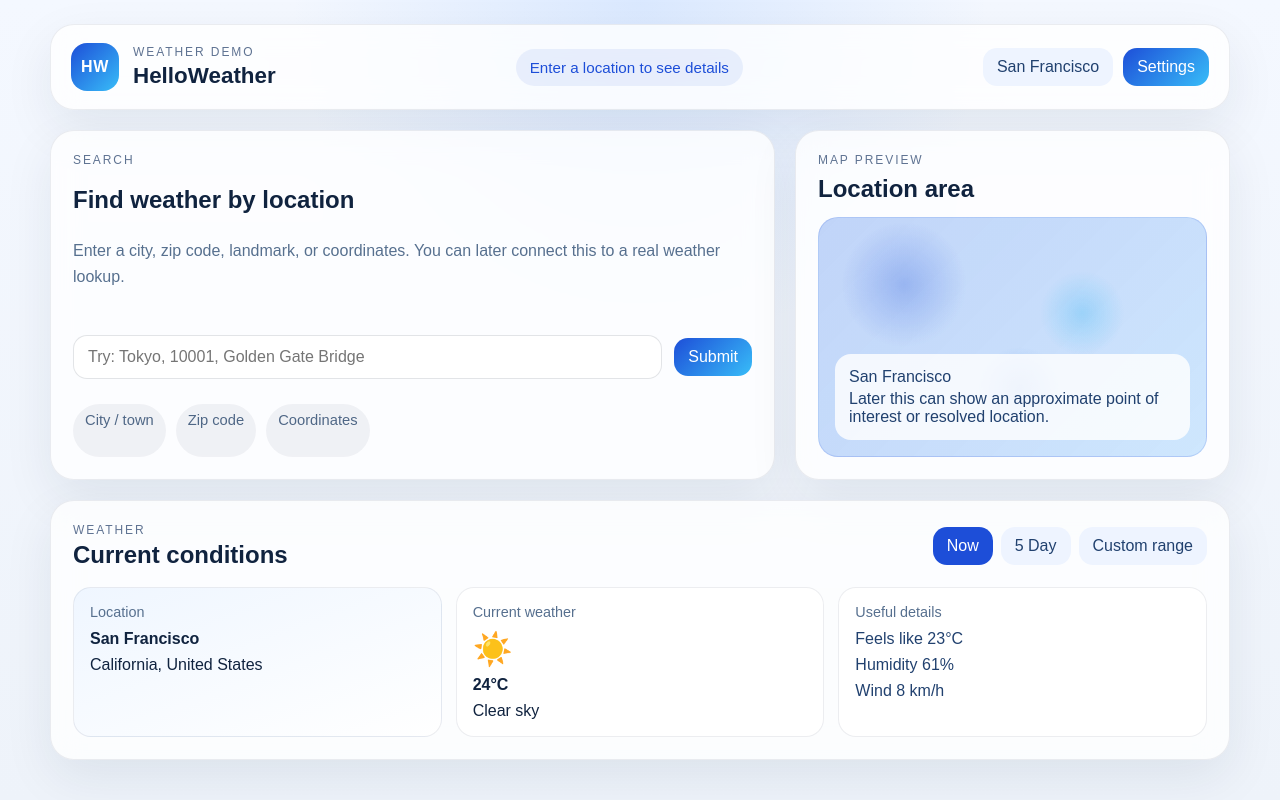
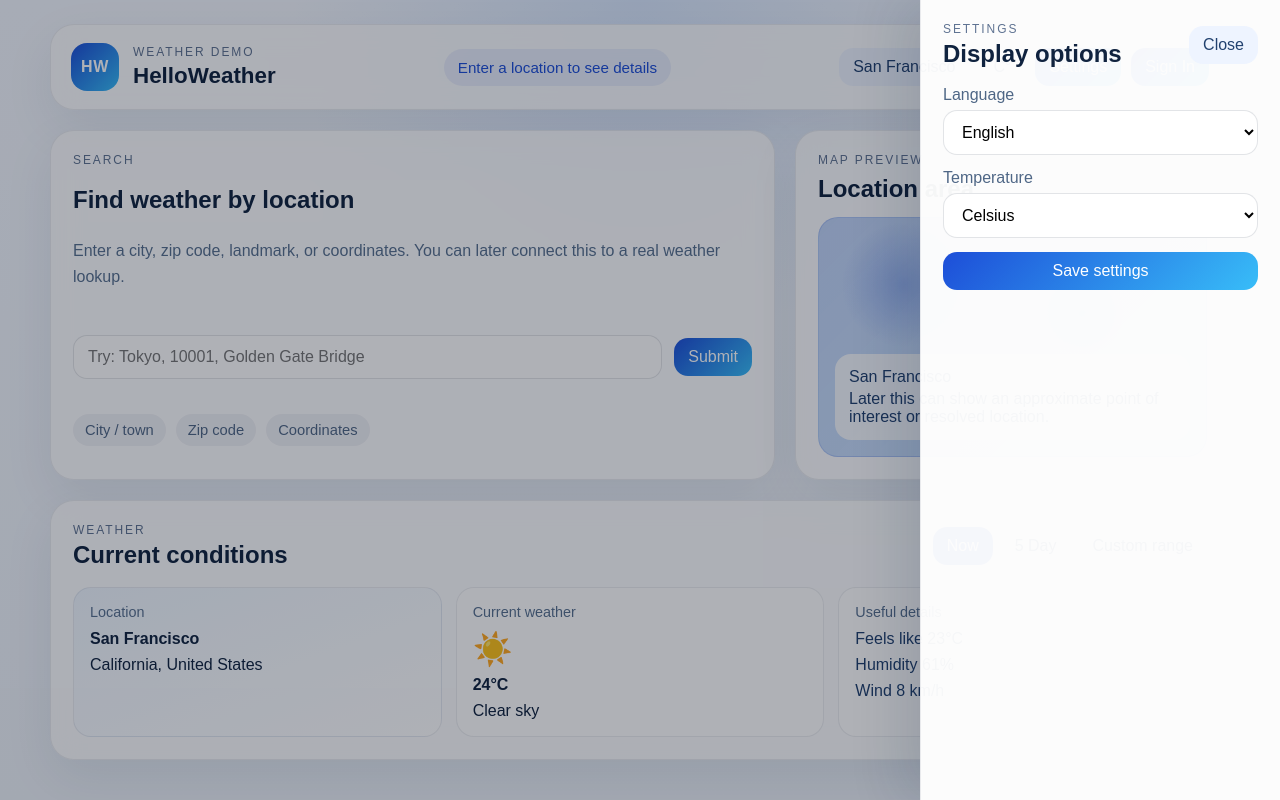
Before and after one commit to undetectedatom/weather-app, a Vue app in the folder frontend/: page / in a window 1280 px wide. Both pictures are taken after a click on the button "Settings". Built offline with nearby package versions, Linux system fonts and the light colour scheme.

Commit message:
feat: add settings and auth panel on home page

```diff
--- a/frontend/src/App.vue
+++ b/frontend/src/App.vue
@@ -1,74 +1,61 @@
 <script setup>
-import { reactive, ref } from 'vue'
+import { computed, reactive, ref } from 'vue'
 import WeatherHeader from './components/WeatherHeader.vue'
 import SearchPanel from './components/SearchPanel.vue'
 import MapPanel from './components/MapPanel.vue'
 import WeatherSection from './components/WeatherSection.vue'
+import SettingsPanel from './components/SettingsPanel.vue'
+import AuthPanel from './components/AuthPanel.vue'
 
 const activeView = ref('now')
 const selectedLocation = ref('San Francisco')
 const statusText = ref('Enter a location to see details')
 const searchQuery = ref('')
 const searchError = ref('')
+const showSettings = ref(false)
+const showAuthPanel = ref(false)
+const authMode = ref('signin')
+const temperatureUnit = ref('C')
+const language = ref('English')
 
 const currentWeather = reactive({
   location: 'San Francisco',
   region: 'California, United States',
-  temperature: '24°C',
+  temperatureC: 24,
   condition: 'Clear sky',
-  feelsLike: 'Feels like 23°C',
+  feelsLikeC: 23,
   humidity: 'Humidity 61%',
   wind: 'Wind 8 km/h',
   icon: '☀️',
 })
 
 const forecastDays = [
-  {
-    day: 'Mon',
-    date: 'Jun 2',
-    temp: '24°C',
-    condition: 'Sunny',
-    dayInfo: 'Warm and clear through most of the day.',
-    nightInfo: 'Cool and calm overnight with clear skies.',
-  },
-  {
-    day: 'Tue',
-    date: 'Jun 3',
-    temp: '22°C',
-    condition: 'Cloudy',
-    dayInfo: 'Overcast daytime with mild temperatures.',
-    nightInfo: 'Cloud cover remains through the night.',
-  },
-  {
-    day: 'Wed',
-    date: 'Jun 4',
-    temp: '19°C',
-    condition: 'Light Rain',
-    dayInfo: 'Light showers in the afternoon.',
-    nightInfo: 'Rain tapers off by late evening.',
-  },
-  {
-    day: 'Thu',
-    date: 'Jun 5',
-    temp: '21°C',
-    condition: 'Partly Cloudy',
-    dayInfo: 'Mixed sun and clouds during the day.',
-    nightInfo: 'Mild night with some cloud cover.',
-  },
-  {
-    day: 'Fri',
-    date: 'Jun 6',
-    temp: '25°C',
-    condition: 'Clear',
-    dayInfo: 'Bright and dry with good visibility.',
-    nightInfo: 'Clear skies and light winds overnight.',
-  },
+  { day: 'Mon', date: 'Jun 2', tempC: 24, condition: 'Sunny', dayInfo: 'Warm and clear through most of the day.', nightInfo: 'Cool and calm overnight with clear skies.' },
+  { day: 'Tue', date: 'Jun 3', tempC: 22, condition: 'Cloudy', dayInfo: 'Overcast daytime with mild temperatures.', nightInfo: 'Cloud cover remains through the night.' },
+  { day: 'Wed', date: 'Jun 4', tempC: 19, condition: 'Light Rain', dayInfo: 'Light showers in the afternoon.', nightInfo: 'Rain tapers off by late evening.' },
+  { day: 'Thu', date: 'Jun 5', tempC: 21, condition: 'Partly Cloudy', dayInfo: 'Mixed sun and clouds during the day.', nightInfo: 'Mild night with some cloud cover.' },
+  { day: 'Fri', date: 'Jun 6', tempC: 25, condition: 'Clear', dayInfo: 'Bright and dry with good visibility.', nightInfo: 'Clear skies and light winds overnight.' },
 ]
 
 const customRange = reactive({
   startDate: '',
   endDate: '',
 })
+
+const formattedCurrentTemp = computed(() => formatTemperature(currentWeather.temperatureC, temperatureUnit.value))
+const formattedFeelsLike = computed(() => `Feels like ${formatTemperature(currentWeather.feelsLikeC, temperatureUnit.value)}`)
+const formattedForecastDays = computed(() => forecastDays.map((item) => ({
+  ...item,
+  temp: formatTemperature(item.tempC, temperatureUnit.value),
+})))
+
+function formatTemperature(value, unit) {
+  if (unit === 'F') {
+    return `${Math.round((value * 9) / 5 + 32)}°F`
+  }
+
+  return `${value}°C`
+}
 
 function handleSearch(query) {
   searchQuery.value = query.trim()
@@ -94,6 +81,39 @@ function handleRangeSubmit(payload) {
   customRange.endDate = payload.endDate
   statusText.value = `Custom range selected for ${selectedLocation.value}`
 }
+
+function openSettings() {
+  showSettings.value = true
+}
+
+function closeSettings() {
+  showSettings.value = false
+}
+
+function saveSettings(payload) {
+  temperatureUnit.value = payload.temperatureUnit
+  language.value = payload.language
+  showSettings.value = false
+  statusText.value = `Settings updated: ${language.value}, ${temperatureUnit.value}`
+}
+
+function openAuth(mode) {
+  authMode.value = mode
+  showAuthPanel.value = true
+}
+
+function closeAuth() {
+  showAuthPanel.value = false
+}
+
+function switchAuthMode(mode) {
+  authMode.value = mode
+}
+
+function submitAuth(payload) {
+  statusText.value = `${payload.mode === 'signin' ? 'Signed in' : 'Registered'} in ${language.value}`
+  showAuthPanel.value = false
+}
 </script>
 
 <template>
@@ -101,6 +121,9 @@ function handleRangeSubmit(payload) {
     <WeatherHeader
       :selected-location="selectedLocation"
       :status-text="statusText"
+      :temperature-unit="temperatureUnit"
+      @open-settings="openSettings"
+      @open-auth="openAuth('signin')"
     />
 
     <main class="top-grid">
@@ -117,10 +140,29 @@ function handleRangeSubmit(payload) {
       :active-view="activeView"
       :selected-location="selectedLocation"
       :current-weather="currentWeather"
-      :forecast-days="forecastDays"
+      :forecast-days="formattedForecastDays"
       :custom-range="customRange"
+      :temperature-unit="temperatureUnit"
+      :current-temperature="formattedCurrentTemp"
+      :feels-like-text="formattedFeelsLike"
       @change-view="setActiveView"
       @submit-range="handleRangeSubmit"
+    />
+
+    <SettingsPanel
+      v-if="showSettings"
+      :language="language"
+      :temperature-unit="temperatureUnit"
+      @close="closeSettings"
+      @save="saveSettings"
+    />
+
+    <AuthPanel
+      v-if="showAuthPanel"
+      :mode="authMode"
+      @close="closeAuth"
+      @switch-mode="switchAuthMode"
+      @submit="submitAuth"
     />
   </div>
 </template>
@@ -140,7 +182,8 @@ function handleRangeSubmit(payload) {
 }
 
 :global(button),
-:global(input) {
+:global(input),
+:global(select) {
   font: inherit;
 }
 
@@ -149,6 +192,7 @@ function handleRangeSubmit(payload) {
   margin: 24px auto 40px;
   display: grid;
   gap: 20px;
+  position: relative;
 }
 
 .top-grid {
--- /dev/null
+++ b/frontend/src/components/AuthPanel.vue
@@ -0,0 +1,164 @@
+<template>
+  <div class="overlay-shell" @click.self="$emit('close')">
+    <section class="auth-panel panel">
+      <div class="panel-header">
+        <div>
+          <p class="eyebrow">Account</p>
+          <h2 v-if="mode === 'signin'">Sign in</h2>
+          <h2 v-else>Register</h2>
+        </div>
+        <button class="icon-button" type="button" @click="$emit('close')">Close</button>
+      </div>
+
+      <form class="auth-form" @submit.prevent="submitAuth">
+        <label>
+          <span>Email</span>
+          <input v-model="email" type="email" placeholder="name@example.com" />
+        </label>
+
+        <label>
+          <span>Password</span>
+          <input v-model="password" type="password" placeholder="••••••••" />
+        </label>
+
+        <button type="submit">{{ mode === 'signin' ? 'Sign In' : 'Register' }}</button>
+      </form>
+
+      <div class="switcher">
+        <p v-if="mode === 'signin'">
+          Don't have an account?
+          <button type="button" class="link-button" @click="$emit('switch-mode', 'register')">Register</button>
+        </p>
+        <p v-else>
+          Already have an account?
+          <button type="button" class="link-button" @click="$emit('switch-mode', 'signin')">Sign In</button>
+        </p>
+      </div>
+    </section>
+  </div>
+</template>
+
+<script setup>
+import { ref } from 'vue'
+
+const props = defineProps({
+  mode: {
+    type: String,
+    required: true,
+  },
+})
+
+const emit = defineEmits(['close', 'switch-mode', 'submit'])
+const email = ref('')
+const password = ref('')
+
+function submitAuth() {
+  emit('submit', {
+    mode: props.mode,
+    email: email.value,
+    password: password.value,
+  })
+}
+</script>
+
+<style scoped>
+.overlay-shell {
+  position: fixed;
+  inset: 0;
+  background: rgba(8, 15, 28, 0.32);
+  display: flex;
+  justify-content: flex-end;
+  z-index: 60;
+}
+
+.panel {
+  width: min(360px, 100%);
+  background: rgba(255, 255, 255, 0.97);
+  border-right: 1px solid rgba(16, 35, 63, 0.08);
+  box-shadow: 18px 0 50px rgba(16, 35, 63, 0.14);
+  padding: 22px;
+}
+
+.panel-header {
+  display: flex;
+  justify-content: space-between;
+  gap: 12px;
+  align-items: center;
+  margin-bottom: 18px;
+}
+
+.eyebrow {
+  margin: 0 0 4px;
+  font-size: 0.75rem;
+  text-transform: uppercase;
+  letter-spacing: 0.16em;
+  color: #5f7392;
+}
+
+h2,
+p {
+  margin: 0;
+}
+
+.auth-form {
+  display: grid;
+  gap: 14px;
+}
+
+.auth-form label {
+  display: grid;
+  gap: 6px;
+  color: #4f6786;
+}
+
+.auth-form input {
+  border: 1px solid rgba(16, 35, 63, 0.12);
+  border-radius: 14px;
+  padding: 12px 14px;
+  background: white;
+}
+
+.auth-form button,
+.icon-button {
+  border: 0;
+  border-radius: 14px;
+  padding: 10px 14px;
+  cursor: pointer;
+}
+
+.auth-form button {
+  background: linear-gradient(135deg, #1d4ed8, #38bdf8);
+  color: white;
+}
+
+.icon-button,
+.link-button {
+  background: #eef4ff;
+  color: #21416f;
+}
+
+.switcher {
+  margin-top: 18px;
+  color: #4f6786;
+}
+
+.link-button {
+  border: 0;
+  padding: 0;
+  cursor: pointer;
+  font: inherit;
+  text-decoration: underline;
+}
+
+@media (max-width: 640px) {
+  .overlay-shell {
+    justify-content: stretch;
+  }
+
+  .panel {
+    width: 100%;
+    min-height: 100%;
+    border-right: 0;
+  }
+}
+</style>
--- a/frontend/src/components/SearchPanel.vue
+++ b/frontend/src/components/SearchPanel.vue
@@ -132,6 +132,7 @@ p {
   display: flex;
   flex-wrap: wrap;
   gap: 10px;
+  align-items: center;
 }
 
 .tips span {
--- /dev/null
+++ b/frontend/src/components/SettingsPanel.vue
@@ -0,0 +1,163 @@
+<template>
+  <div class="overlay-shell" @click.self="$emit('close')">
+    <section class="settings-panel panel">
+      <div class="panel-header">
+        <div>
+          <p class="eyebrow">Settings</p>
+          <h2>Display options</h2>
+        </div>
+        <button class="icon-button" type="button" @click="$emit('close')">Close</button>
+      </div>
+
+      <form class="settings-form" @submit.prevent="saveSettings">
+        <label>
+          <span>Language</span>
+          <select v-model="localLanguage">
+            <option>English</option>
+            <option>Spanish</option>
+            <option>French</option>
+            <option>Chinese</option>
+          </select>
+        </label>
+
+        <label>
+          <span>Temperature</span>
+          <select v-model="localTemperatureUnit">
+            <option value="C">Celsius</option>
+            <option value="F">Fahrenheit</option>
+          </select>
+        </label>
+
+        <button type="submit">Save settings</button>
+      </form>
+    </section>
+  </div>
+</template>
+
+<script setup>
+import { ref, watch } from 'vue'
+
+const props = defineProps({
+  language: {
+    type: String,
+    required: true,
+  },
+  temperatureUnit: {
+    type: String,
+    required: true,
+  },
+})
+
+const emit = defineEmits(['close', 'save'])
+const localLanguage = ref(props.language)
+const localTemperatureUnit = ref(props.temperatureUnit)
+
+watch(
+  () => props.language,
+  (value) => {
+    localLanguage.value = value
+  }
+)
+
+watch(
+  () => props.temperatureUnit,
+  (value) => {
+    localTemperatureUnit.value = value
+  }
+)
+
+function saveSettings() {
+  emit('save', {
+    language: localLanguage.value,
+    temperatureUnit: localTemperatureUnit.value,
+  })
+}
+</script>
+
+<style scoped>
+.overlay-shell {
+  position: fixed;
+  inset: 0;
+  background: rgba(8, 15, 28, 0.32);
+  display: flex;
+  justify-content: flex-end;
+  z-index: 50;
+}
+
+.panel {
+  width: min(360px, 100%);
+  background: rgba(255, 255, 255, 0.96);
+  border-left: 1px solid rgba(16, 35, 63, 0.08);
+  box-shadow: -18px 0 50px rgba(16, 35, 63, 0.14);
+  padding: 22px;
+}
+
+.panel-header {
+  display: flex;
+  justify-content: space-between;
+  gap: 12px;
+  align-items: center;
+  margin-bottom: 18px;
+}
+
+.eyebrow {
+  margin: 0 0 4px;
+  font-size: 0.75rem;
+  text-transform: uppercase;
+  letter-spacing: 0.16em;
+  color: #5f7392;
+}
+
+h2,
+p {
+  margin: 0;
+}
+
+.settings-form {
+  display: grid;
+  gap: 14px;
+}
+
+.settings-form label {
+  display: grid;
+  gap: 6px;
+  color: #4f6786;
+}
+
+.settings-form select {
+  border: 1px solid rgba(16, 35, 63, 0.12);
+  border-radius: 14px;
+  padding: 12px 14px;
+  background: white;
+}
+
+.settings-form button,
+.icon-button {
+  border: 0;
+  border-radius: 14px;
+  padding: 10px 14px;
+  cursor: pointer;
+}
+
+.settings-form button {
+  background: linear-gradient(135deg, #1d4ed8, #38bdf8);
+  color: white;
+}
+
+.icon-button {
+  background: #eef4ff;
+  color: #21416f;
+}
+
+@media (max-width: 640px) {
+  .overlay-shell {
+    justify-content: stretch;
+  }
+
+  .panel {
+    width: 100%;
+    min-height: 100%;
+    border-left: 0;
+  }
+}
+</style>
--- a/frontend/src/components/WeatherHeader.vue
+++ b/frontend/src/components/WeatherHeader.vue
@@ -14,7 +14,9 @@
 
     <div class="header-right">
       <button class="ghost-button" type="button">{{ selectedLocation }}</button>
-      <button class="primary-button" type="button">Settings</button>
+      <button class="ghost-button" type="button">{{ temperatureUnit }}°</button>
+      <button class="primary-button" type="button" @click="$emit('open-settings')">Settings</button>
+      <button class="primary-button" type="button" @click="$emit('open-auth')">Sign In</button>
     </div>
   </header>
 </template>
@@ -29,7 +31,13 @@ defineProps({
     type: String,
     required: true,
   },
+  temperatureUnit: {
+    type: String,
+    required: true,
+  },
 })
+
+defineEmits(['open-settings', 'open-auth'])
 </script>
 
 <style scoped>
@@ -100,7 +108,9 @@ h1 {
 
 .header-right {
   display: flex;
+  flex-wrap: wrap;
   gap: 10px;
+  justify-content: flex-end;
 }
 
 .ghost-button,
--- a/frontend/src/components/WeatherSection.vue
+++ b/frontend/src/components/WeatherSection.vue
@@ -7,27 +7,9 @@
       </div>
 
       <nav class="time-selection" aria-label="Weather range">
-        <button
-          type="button"
-          :class="{ active: activeView === 'now' }"
-          @click="$emit('change-view', 'now')"
-        >
-          Now
-        </button>
-        <button
-          type="button"
-          :class="{ active: activeView === 'forecast' }"
-          @click="$emit('change-view', 'forecast')"
-        >
-          5 Day
-        </button>
-        <button
-          type="button"
-          :class="{ active: activeView === 'customRange' }"
-          @click="$emit('change-view', 'customRange')"
-        >
-          Custom range
-        </button>
+        <button type="button" :class="{ active: activeView === 'now' }" @click="$emit('change-view', 'now')">Now</button>
+        <button type="button" :class="{ active: activeView === 'forecast' }" @click="$emit('change-view', 'forecast')">5 Day</button>
+        <button type="button" :class="{ active: activeView === 'customRange' }" @click="$emit('change-view', 'customRange')">Custom range</button>
       </nav>
     </div>
 
@@ -44,7 +26,7 @@
         <div class="info-header">Current weather</div>
         <div class="info-content">
           <div class="weather-icon">{{ currentWeather.icon }}</div>
-          <strong>{{ currentWeather.temperature }}</strong>
+          <strong>{{ currentTemperature }}</strong>
           <p>{{ currentWeather.condition }}</p>
         </div>
       </article>
@@ -52,7 +34,7 @@
       <article class="info-card">
         <div class="info-header">Useful details</div>
         <div class="info-content details-list">
-          <p>{{ currentWeather.feelsLike }}</p>
+          <p>{{ feelsLikeText }}</p>
           <p>{{ currentWeather.humidity }}</p>
           <p>{{ currentWeather.wind }}</p>
         </div>
@@ -131,6 +113,14 @@ const props = defineProps({
   },
   customRange: {
     type: Object,
+    required: true,
+  },
+  currentTemperature: {
+    type: String,
+    required: true,
+  },
+  feelsLikeText: {
+    type: String,
     required: true,
   },
 })
```
